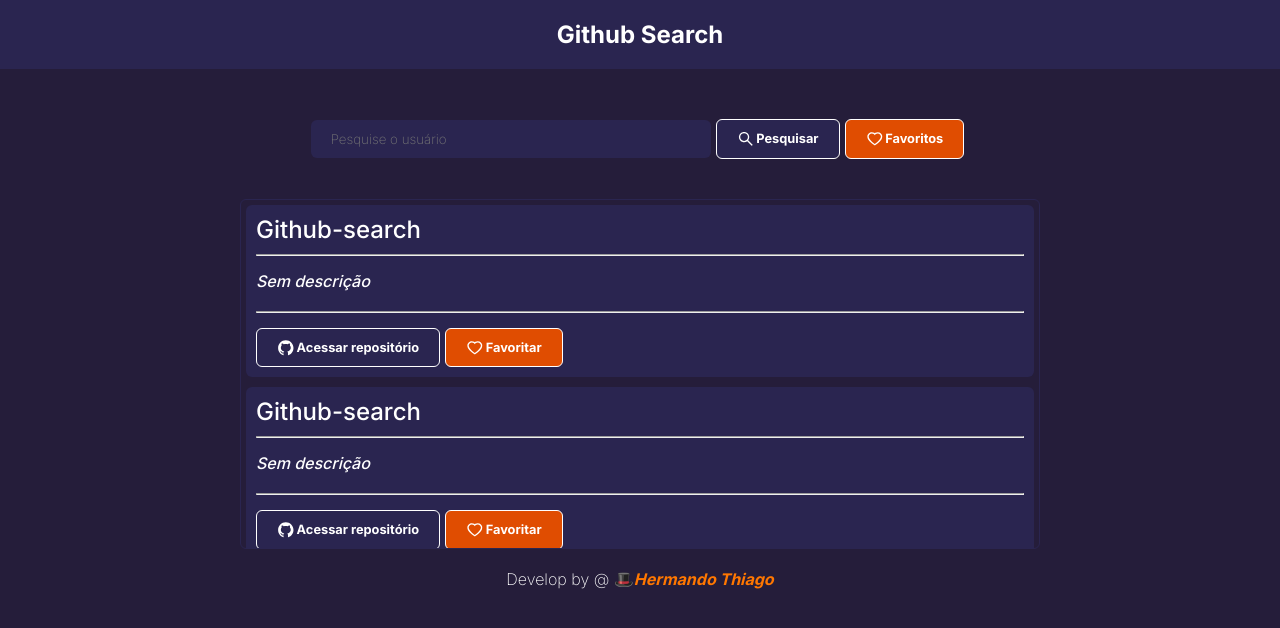
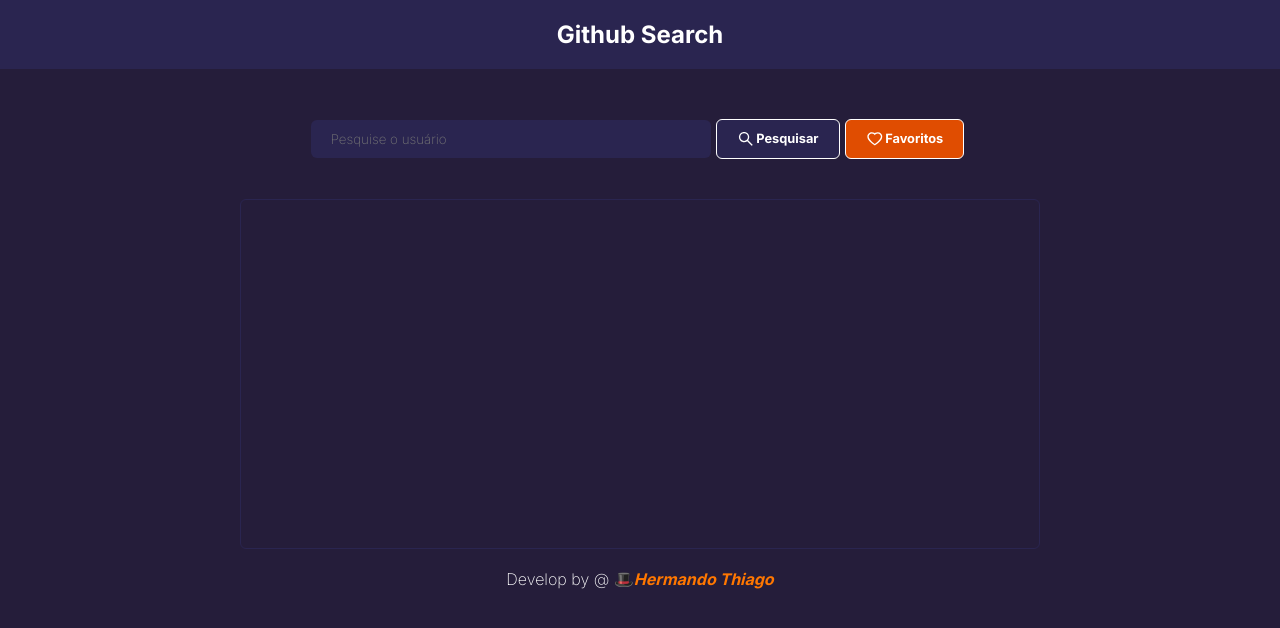
Before and after one commit to HermandoThiago/Github-search, a React (Create React App) app: page / in a window 1280 px wide. Shown: the top 628 px of the page. Built offline with nearby package versions, Linux system fonts and the light colour scheme.

Commit message:
feat: implemented cardrepositories in home

```diff
--- a/src/index.tsx
+++ b/src/index.tsx
@@ -2,11 +2,18 @@
 import ReactDOM from 'react-dom/client';
 import App from './App';
 
+import { QueryClientProvider, QueryClient } from '@tanstack/react-query';
+
+const queryClient = new QueryClient();
+
 const root = ReactDOM.createRoot(
   document.getElementById('root') as HTMLElement
 );
+
 root.render(
   <React.StrictMode>
-    <App />
+    <QueryClientProvider client={queryClient}>
+      <App />
+    </QueryClientProvider>
   </React.StrictMode>
 );
--- a/src/pages/Home/Home.tsx
+++ b/src/pages/Home/Home.tsx
@@ -1,3 +1,5 @@
+import React, { ChangeEvent, useState } from 'react';
+
 import Container from "../../components/Container/Container";
 import Header from "../../components/Header/Header";
 import Footer from "../../components/Footer/Footer";
@@ -9,7 +11,29 @@
 
 import { AiOutlineHeart, AiOutlineSearch } from 'react-icons/ai';
 
+import { getRepositories } from 'services/api';
+
+interface IRepository {
+    name: string
+    description: string
+    html_url: string
+    language: string
+    visibility: string
+    stargazers_count: number
+}
+
 export default function Home(){
+    const [user, setUser] = useState<string>('');
+    const [repositories, setRepositories] = useState<IRepository[]>([]);
+
+    const handleChangeUser = (e: ChangeEvent<HTMLInputElement | HTMLTextAreaElement>) => setUser(e.target.value);
+
+    const handleSearchRepositories = async () => {
+        const response = await getRepositories(user);
+        setRepositories(response);
+        console.log(response);
+    };
+
     return (
         <>
             <Header>
@@ -20,11 +44,14 @@
                     <Input
                         placeholder="Pesquise o usuário"
                         type="text"
+                        value={user}
+                        change={handleChangeUser}
                     />
                     <Button
                         title="Pesquisar"
                         color="primary"
                         icon={<AiOutlineSearch />}
+                        click={handleSearchRepositories}
                     />
                     <Button
                         title="Favoritos"
@@ -33,18 +60,16 @@
                     />
                 </StyledSearchContainer>
                 <StyledCardsContainer>
-                    <CardRepository
-                        title="Github-search"
-                    />
-                    <CardRepository
-                        title="Github-search"
-                    />
-                    <CardRepository
-                        title="Github-search"
-                    />
-                    <CardRepository
-                        title="Github-search"
-                    />
+                    {repositories.map((repo, index) => {
+                        return (
+                            <CardRepository
+                                key={index}
+                                title={repo.name}
+                                description={repo.description}
+                                url={repo.html_url}
+                            />
+                        )
+                    })}
                 </StyledCardsContainer>
             </Container>
             <Footer>
```
